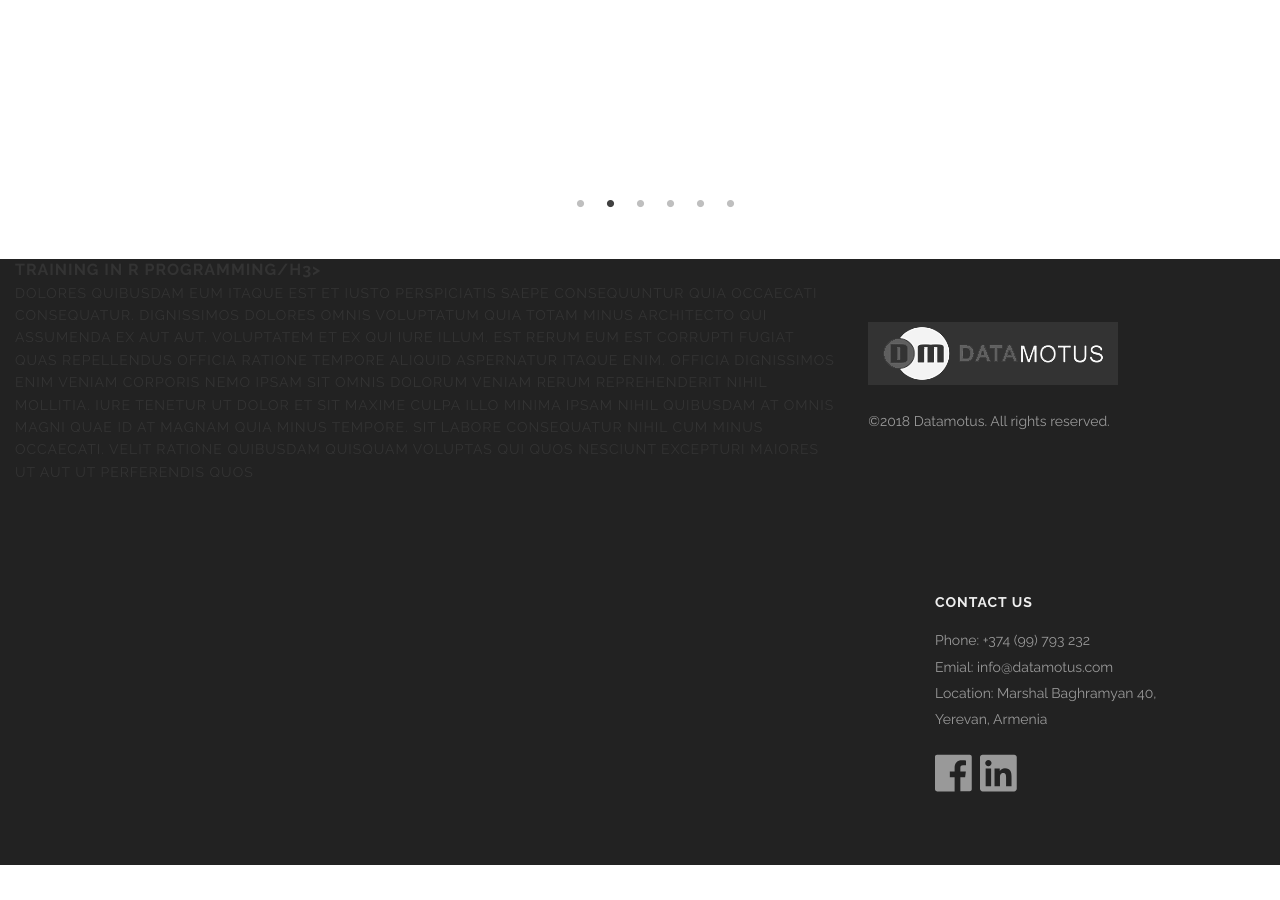
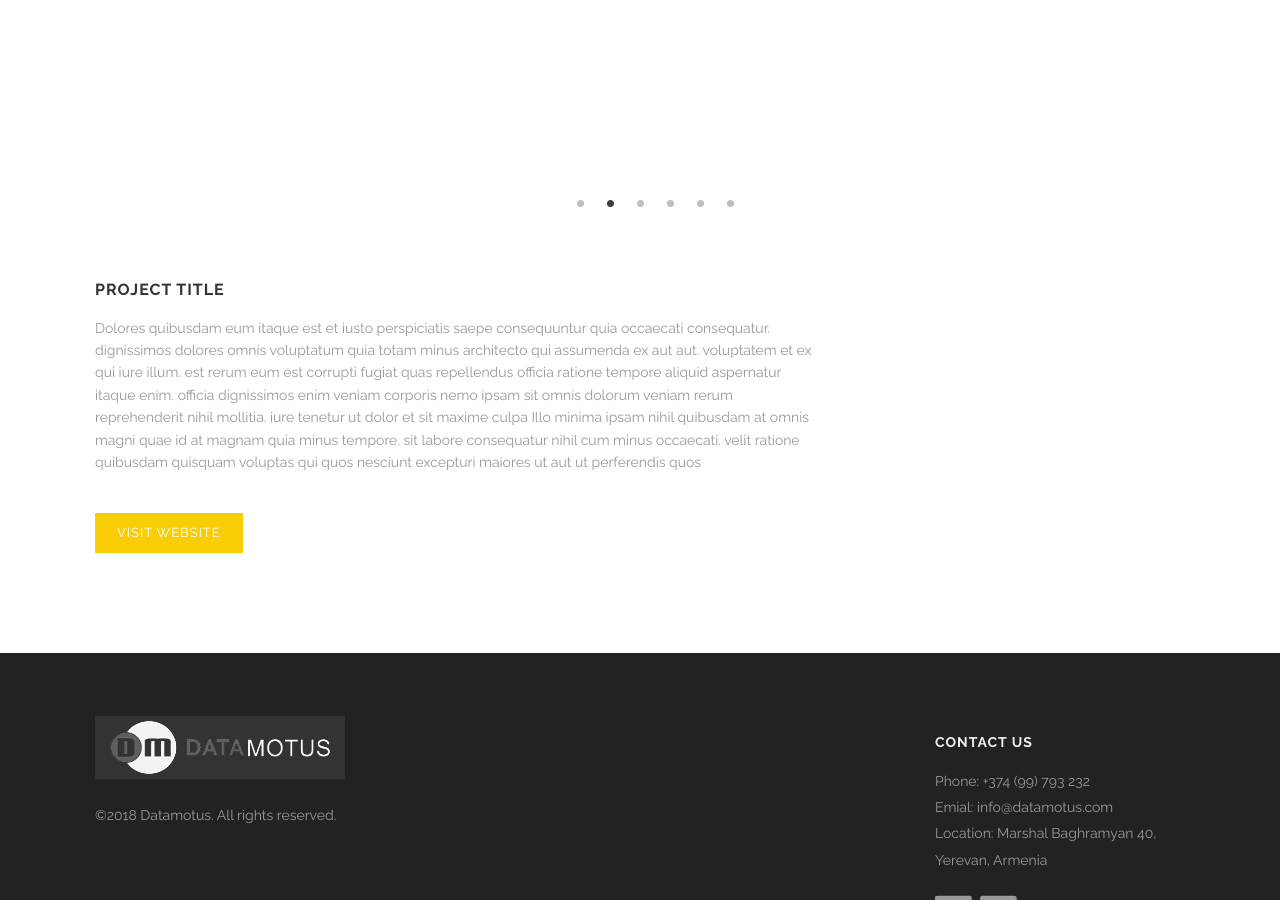
Before and after one commit to Habet/datamotus.github.io, a Jekyll site: the page built from training-r.html, in a window 1280 px wide and 900 px high, scrolled down 923 px. Built offline with Jekyll 4.4.1, drawn with Linux system fonts in a browser that asks for light colours; before the commit the page ends 1788 px from its top, so only the background shows below that.

Commit message:
Update training-r.html

```diff
--- a/training-r.html
+++ b/training-r.html
@@ -43,9 +43,16 @@ section_id: training-r
     </div>
   </div>
 
-      <div class='large-8 columns'>
-      <h3>Training in R Programming/h3>
+ <div class='spacing'></div>
+  <div class='row'>
+    <div class='large-8 columns'>
+      <h3>Project title</h3>
       <p>
         Dolores quibusdam eum itaque est et iusto perspiciatis saepe consequuntur quia occaecati consequatur. dignissimos dolores omnis voluptatum quia totam minus architecto qui assumenda ex aut aut. voluptatem et ex qui iure illum. est rerum eum est corrupti fugiat quas repellendus officia ratione tempore aliquid aspernatur itaque enim. officia dignissimos enim veniam corporis nemo ipsam sit omnis dolorum veniam rerum reprehenderit nihil mollitia. iure tenetur ut dolor et sit maxime culpa Illo minima ipsam nihil quibusdam at omnis magni quae id at magnam quia minus tempore. sit labore consequatur nihil cum minus occaecati. velit ratione quibusdam quisquam voluptas qui quos nesciunt excepturi maiores ut aut ut perferendis quos
       </p>
+      <div class='spacing'></div>
+      <a class='button small' href=''>Visit website</a>
     </div>
+  </div>
+  <div class='four spacing'></div>
+</div>
```
